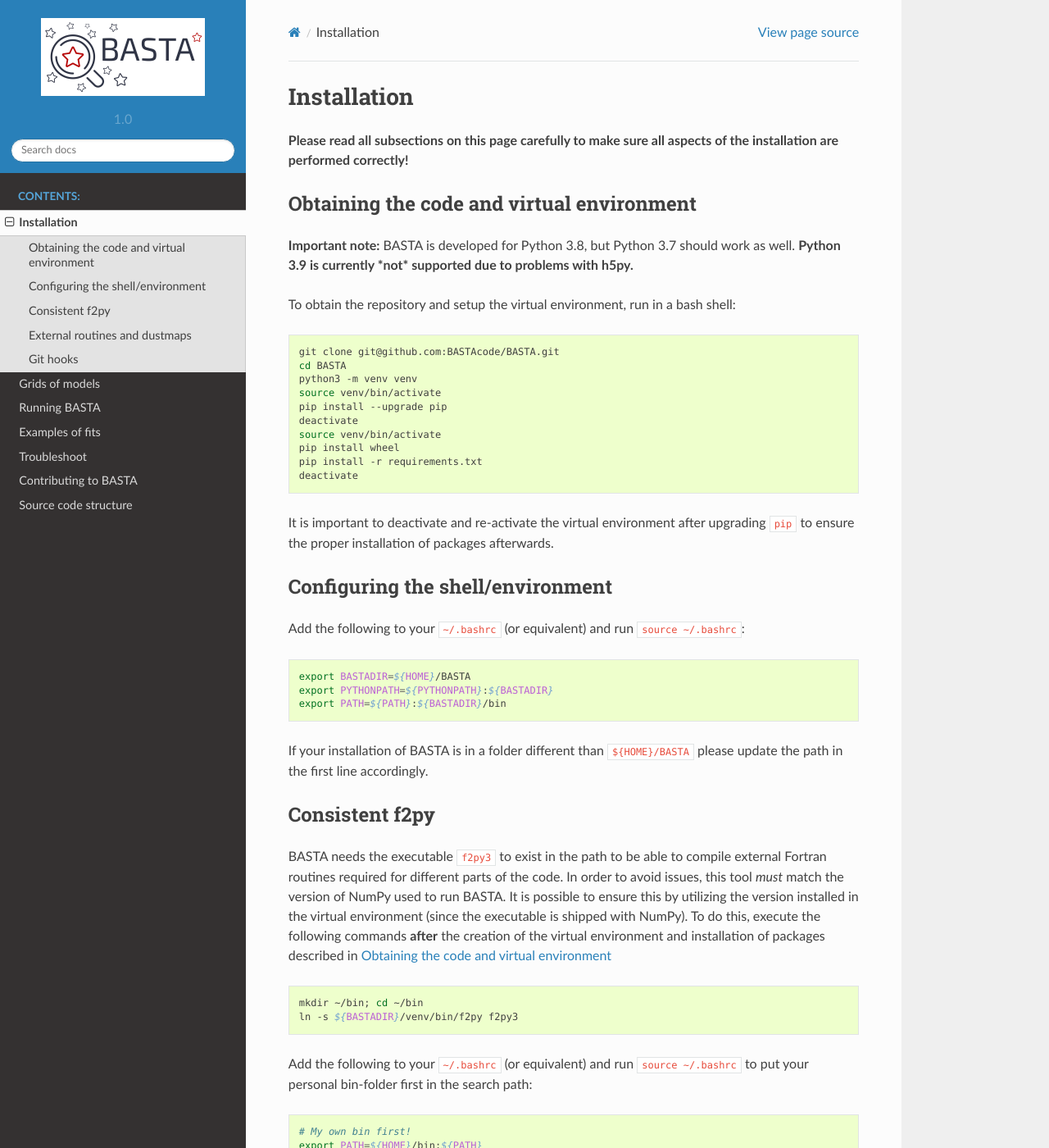
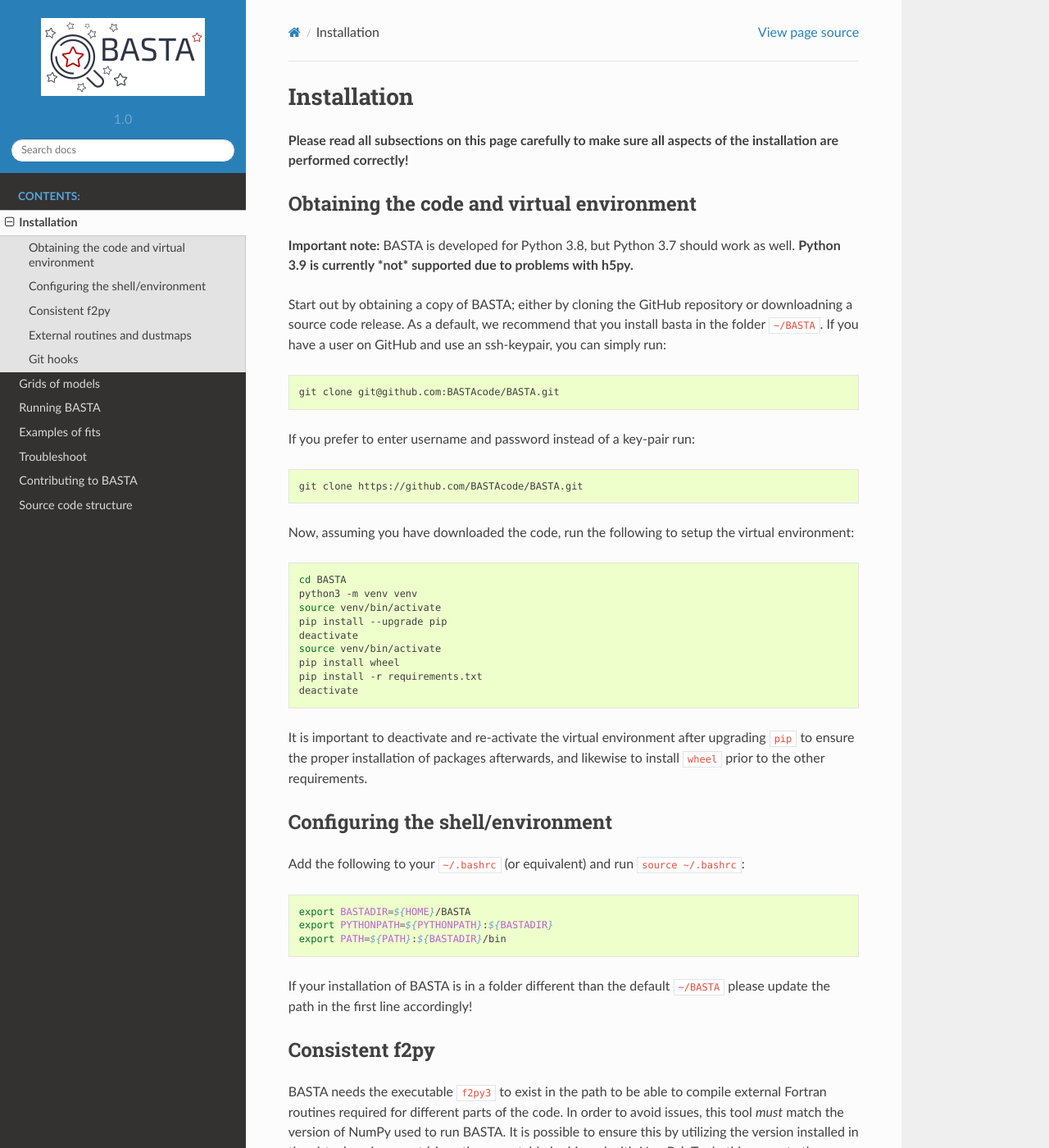
Before and after one commit to BASTAcode/BASTA, a Sphinx documentation site: the page built from docs/install.rst, in a window 1280 px wide and 1400 px high. Shown: the whole window at 82% size. Built offline with Sphinx 7.4.7 and the Read the Docs theme 2.0.0, drawn with Linux system fonts in a browser that asks for light colours; some of the changed text lies outside the part shown.

Commit message:
Update install instructions

```diff
--- a/docs/install.rst
+++ b/docs/install.rst
@@ -3,8 +3,8 @@
 Installation
 ================
 
-**Please read all subsections on this page carefully to make sure all aspects of
-the installation are performed correctly!**
+**Please read all subsections on this page carefully to make sure all aspects of the installation are performed correctly!**
+
 
 .. _ref_code:
 
@@ -14,11 +14,23 @@ Obtaining the code and virtual environment
 **Important note:** BASTA is developed for Python 3.8, but Python 3.7 should work as well. **Python 3.9 is currently
 *not* supported due to problems with h5py.**
 
-To obtain the repository and setup the virtual environment, run in a bash shell:
+Start out by obtaining a copy of BASTA; either by cloning the GitHub repository or downloadning a source code release. As a default, we recommend that you install basta in the folder ``~/BASTA``. If you have a user on GitHub and use an ssh-keypair, you can simply run:
 
 .. code-block:: bash
 
     git clone git@github.com:BASTAcode/BASTA.git
+
+If you prefer to enter username and password instead of a key-pair run:
+
+.. code-block:: bash
+
+    git clone https://github.com/BASTAcode/BASTA.git
+
+
+Now, assuming you have downloaded the code, run the following to setup the virtual environment:
+
+.. code-block:: bash
+
     cd BASTA
     python3 -m venv venv
     source venv/bin/activate
@@ -30,7 +42,8 @@ To obtain the repository and setup the virtual environment, run in a bash shell:
     deactivate
 
 It is important to deactivate and re-activate the virtual environment after upgrading ``pip`` to ensure the proper
-installation of packages afterwards.
+installation of packages afterwards, and likewise to install ``wheel`` prior to the other requirements.
+
 
 .. _ref_shell:
 
@@ -45,10 +58,10 @@ Add the following to your ``~/.bashrc`` (or equivalent) and run ``source ~/.bash
     export PYTHONPATH=${PYTHONPATH}:${BASTADIR}
     export PATH=${PATH}:${BASTADIR}/bin
 
+If your installation of BASTA is in a folder different than the default ``~/BASTA`` please update the path in the first line accordingly!
+
+
 .. _ref_f2py:
-
-If your installation of BASTA is in a folder different than ``${HOME}/BASTA`` please update the path in the first line
-accordingly.
 
 Consistent f2py
 ---------------
@@ -72,22 +85,19 @@ first in the search path:
     # My own bin first!
     export PATH=${HOME}/bin:${PATH}
 
-Please note, that now it is only possible to use the ``f2py3`` tool when the
-virtual environment is activated. You can check that the symlink works and the
-location is correct, by running
+Please note, that now it is only possible to use the ``f2py3`` tool when the virtual environment is activated. You can check that the symlink works and the location is correct, by running
 
 .. code-block:: bash
 
     which f2py3
+
 
 .. _ref_dust:
 
 External routines and dustmaps
 ------------------------------
 
-To automatically compile the external routines with ``f2py3`` (described above)
-and setup the dustmaps, use the installation file shipped with BASTA (please
-deactivate and re-activate the venv, if you just installed it):
+To automatically compile the external routines with ``f2py3`` (described above) and setup the dustmaps, use the installation file shipped with BASTA (please deactivate and re-activate the venv, if you just installed it):
 
 .. code-block:: bash
 
@@ -98,14 +108,9 @@ deactivate and re-activate the venv, if you just installed it):
 
 Here ``CASE`` should be ``personal`` unless you are running BASTA natively on a M1/M1X Mac, in which case it should be ``light``. Setting the latter will disable the functionality to fit glitches and to use grid interpolation. Support for the new Mac systems are currently work-in-progress. Internally on AU, it is also possible to use the case ``grendel`` on the Grendel-S cluster, in which case BASTA will use the dustmaps from our shared project folder.
 
-Please note that quite a lot of output might be produced, including some
-warnings. However, these warnings (e.g. the deprecated NumPy API) are harmless
-and cannot be avoided until the Scipy-people update ``f2py``. Unless the
-compilation fails, just ignore the warnings.
+Please note that quite a lot of output might be produced, including some warnings. However, these warnings (e.g. the deprecated NumPy API) are harmless and cannot be avoided until the Scipy-people update ``f2py``. Unless the compilation fails, just ignore the warnings.
 
-The path to ``f2py3`` is printed by the script -- make sure this is correctly
-pointing to the BASTA virtual environment! The script will try to import the
-compiled modules to check the compiled files.
+The path to ``f2py3`` is printed by the script -- make sure this is correctly pointing to the BASTA virtual environment! The script will try to import the compiled modules to check the compiled files.
 
 
 .. _ref_hooks:
```
Also changed, not shown: other parts of docs/install.rst (+1 -1 lines).
